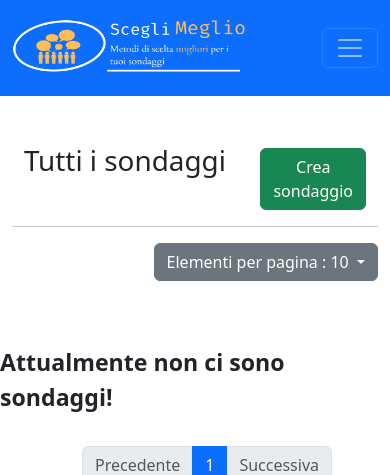
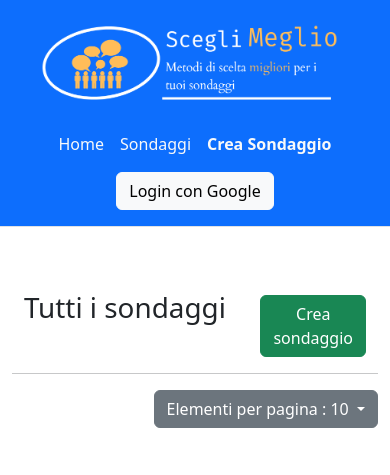
Before and after one commit to SDF-Ingegneria-2022/smoothPoll, a Django app: page /gestione-sondaggi/ in a window 390 px wide. Shown: the top 475 px of the page. Run offline with Django 4.2, Linux system fonts and the light colour scheme; data that the repository does not hold is empty; parts of the project's set-up code (start-up, migrations or seed data) failed here and were passed over; some libraries are stand-ins or nearby versions.

Commit message:
feat: header responsive with google login and logout

```diff
--- a/templates/global/skeleton.html
+++ b/templates/global/skeleton.html
@@ -8,8 +8,8 @@
 
     {# Page header #}
     {% block header %}
-    <header>
-        <nav class="navbar navbar-dark navbar-expand-lg bg-primary">
+    {% comment %} <header> {% endcomment %}
+        {% comment %} <nav class="navbar navbar-dark navbar-expand-lg bg-primary">
             <div class="container-fluid text-success">
                 <a href="{% url 'home' %}" >
                     <span class="logo">
@@ -100,8 +100,58 @@
                     {% endif %}
                 </span>
             </div>
-        </nav>
+        </nav> {% endcomment %}
+
+    <header class="p-3 mb-3 border-bottom bg-primary">
+        <div class="container-fluid">
+            <div class="d-flex flex-wrap align-items-center justify-content-center justify-content-lg-start">
+                <a href="/" class="d-flex align-items-center mb-2 mb-lg-0 text-dark text-decoration-none">
+                    <img src="{% static 'logo-smooth-poll.png' %}"
+                    alt="Vota Meglio" width="300" height="100" title="Vota Meglio Logo"
+                    class="bi me-2" role="img" />
+                </a>
+
+            <ul class="nav col-12 col-lg-auto me-lg-auto mb-2 justify-content-center mb-md-0">
+                <li><a href="{% url 'home' %}" class="nav-link px-2 link-light">Home</a></li>
+                <li><a href="{% url 'apps.polls_management:all_polls' %}?page=1&per_page=10" class="nav-link px-2 link-light">Sondaggi</a></li>
+                <li><a href="{% url 'apps.polls_management:poll_create' %}" class="nav-link px-2 fw-bold link-light">Crea Sondaggio</a></li>
+            </ul>
+
+            {% if user.is_authenticated %}
+            <div class="dropdown text-end">
+                <a href="#" class="d-block link-dark text-decoration-none dropdown-toggle" id="dropdownUser1" data-bs-toggle="dropdown" aria-expanded="false">
+                    <img src="{{ user.socialaccount_set.all.0.get_avatar_url }}"
+                        alt="Icona Google di {{ user.username }}"
+                        class="rounded-circle border border-light border-2"
+                        style="height: 40px; width: 40px;" />
+                        <span class="text-light mb-0">
+                            Ciao {{ user.username }}
+                        </span>
+                </a>
+                <ul class="dropdown-menu text-small" aria-labelledby="dropdownUser1">
+                {% comment %} <li><a class="dropdown-item" href="#">New project...</a></li>
+                <li><a class="dropdown-item" href="#">Settings</a></li>
+                <li><a class="dropdown-item" href="#">Profile</a></li>
+                <li><hr class="dropdown-divider"></li> {% endcomment %}
+                <li>
+                    <form action="{% url 'account_logout' %}" method="POST">
+
+                    {% csrf_token %}
+                    <button type="submit" class="dropdown-item">Logout</button>
+                    </form>
+                </ul>
+            </div>
+            {% else %}
+            <a class="btn btn-light" role="button"
+                href="{% provider_login_url 'google' %}">
+                Login con Google
+            </a>
+            {% endif %}
+            </div>
+        </div>
     </header>
+
+    {% comment %} </header> {% endcomment %}
 
     {% endblock header %}
 
```
